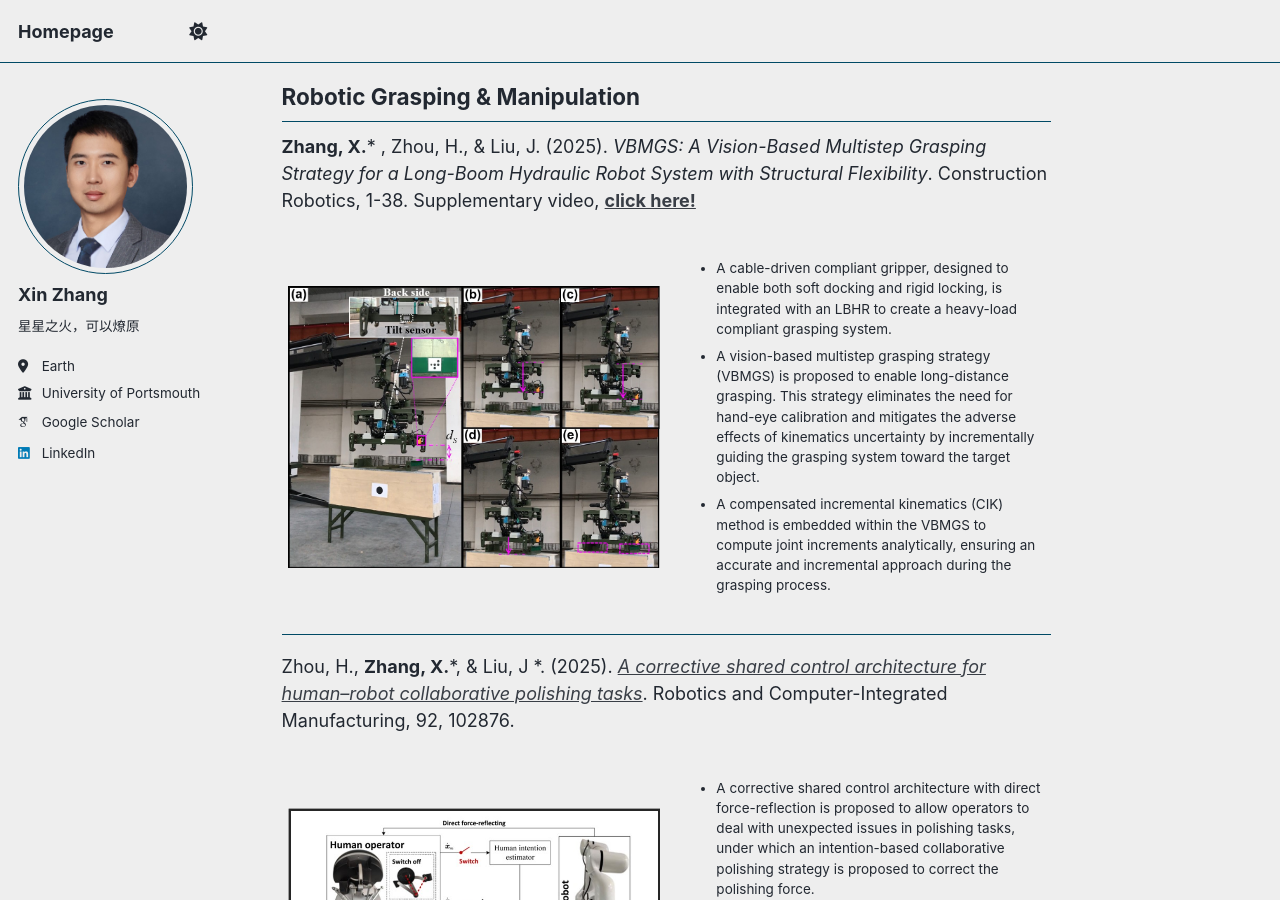
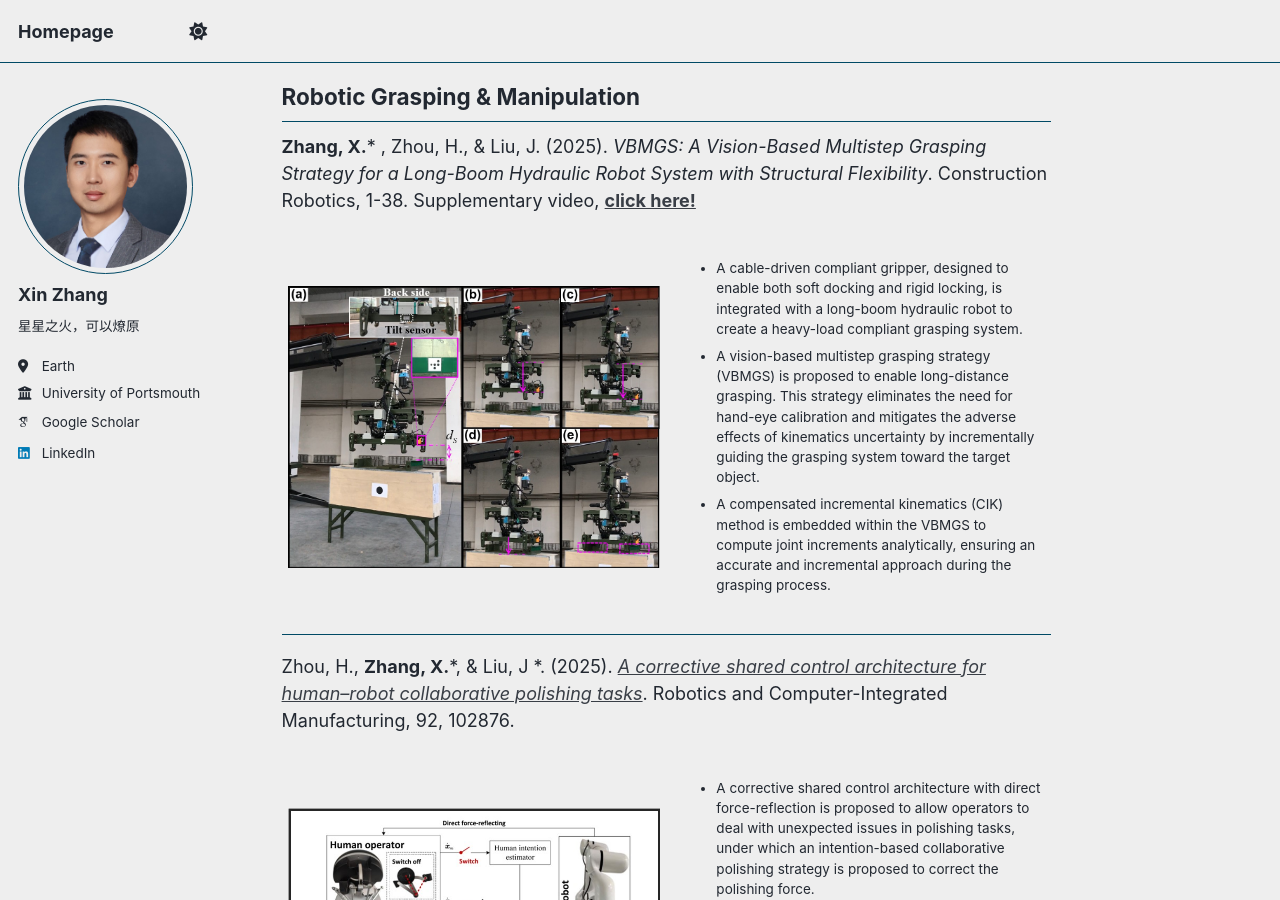
Before and after one commit to Mansion-ZX/Mansion-ZX.github.io, a Jekyll site: the page built from _pages/about.md, in a window 1280 px wide and 900 px high, scrolled down 1407 px. Built offline with Jekyll 4.4.1, drawn with Linux system fonts in a browser that asks for light colours; some web fonts are replaced; a script that is not in the unit is left out.

Commit message:
Update about.md

```diff
--- a/_pages/about.md
+++ b/_pages/about.md
@@ -42,7 +42,7 @@ Robotic Grasping & Manipulation
     </td>
     <td style="vertical-align: top; padding-left: 10px; border: none;">
       <ul>
-      <li>A cable-driven compliant gripper, designed to enable both soft docking and rigid locking, is integrated with an LBHR to create a heavy-load compliant grasping system.</li>
+      <li>A cable-driven compliant gripper, designed to enable both soft docking and rigid locking, is integrated with a long-boom hydraulic robot to create a heavy-load compliant grasping system.</li>
       <li>A vision-based multistep grasping strategy (VBMGS) is proposed to enable long-distance grasping. This strategy eliminates the need for hand-eye calibration and mitigates the adverse effects of kinematics uncertainty by incrementally guiding the grasping system toward the target object.</li>
       <li>A compensated incremental kinematics (CIK) method is embedded within the VBMGS to compute joint increments analytically, ensuring an accurate and incremental approach during the grasping process.</li>
       </ul>
```
